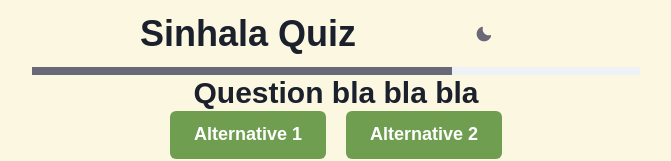
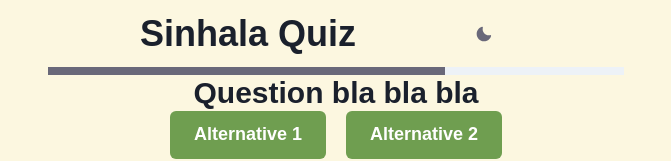
Before and after one commit to druwan/sinhalaquizapp, a Next.js app: page / in a window 1280 px wide. Shown: the top 161 px of the page, without its empty margins (304-975 px from the left). Built offline with nearby package versions, Linux system fonts and the light colour scheme; a web font is replaced by a local one.

Commit message:
style: set maxWidth

```diff
--- a/components/Progress/TrackProgress.tsx
+++ b/components/Progress/TrackProgress.tsx
@@ -1,11 +1,15 @@
-import { Progress, useColorMode } from '@chakra-ui/react';
+import { Container, Progress, useColorMode } from '@chakra-ui/react';
 
 const TrackProgress = () => {
   const { colorMode } = useColorMode();
   const colorScheme = colorMode === 'light' ? 'Raisin' : 'Turquoise';
 
   // Calc new value based on num of questions answered.
-  return <Progress colorScheme={colorScheme} value={69} size={'sm'} />;
+  return (
+    <Container maxW={'container.sm'}>
+      <Progress colorScheme={colorScheme} value={69} size={'sm'} />
+    </Container>
+  );
 };
 
 export default TrackProgress;
```
